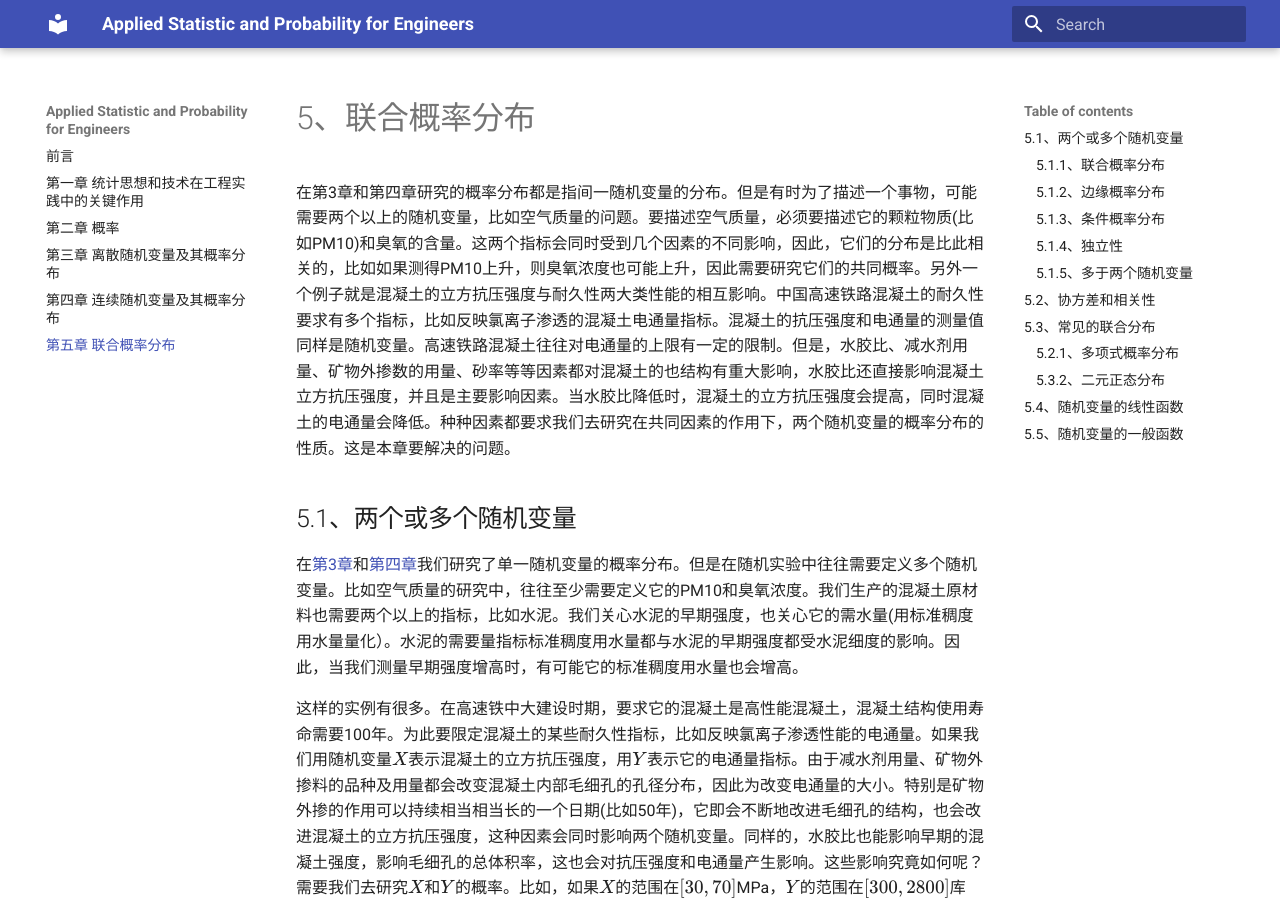
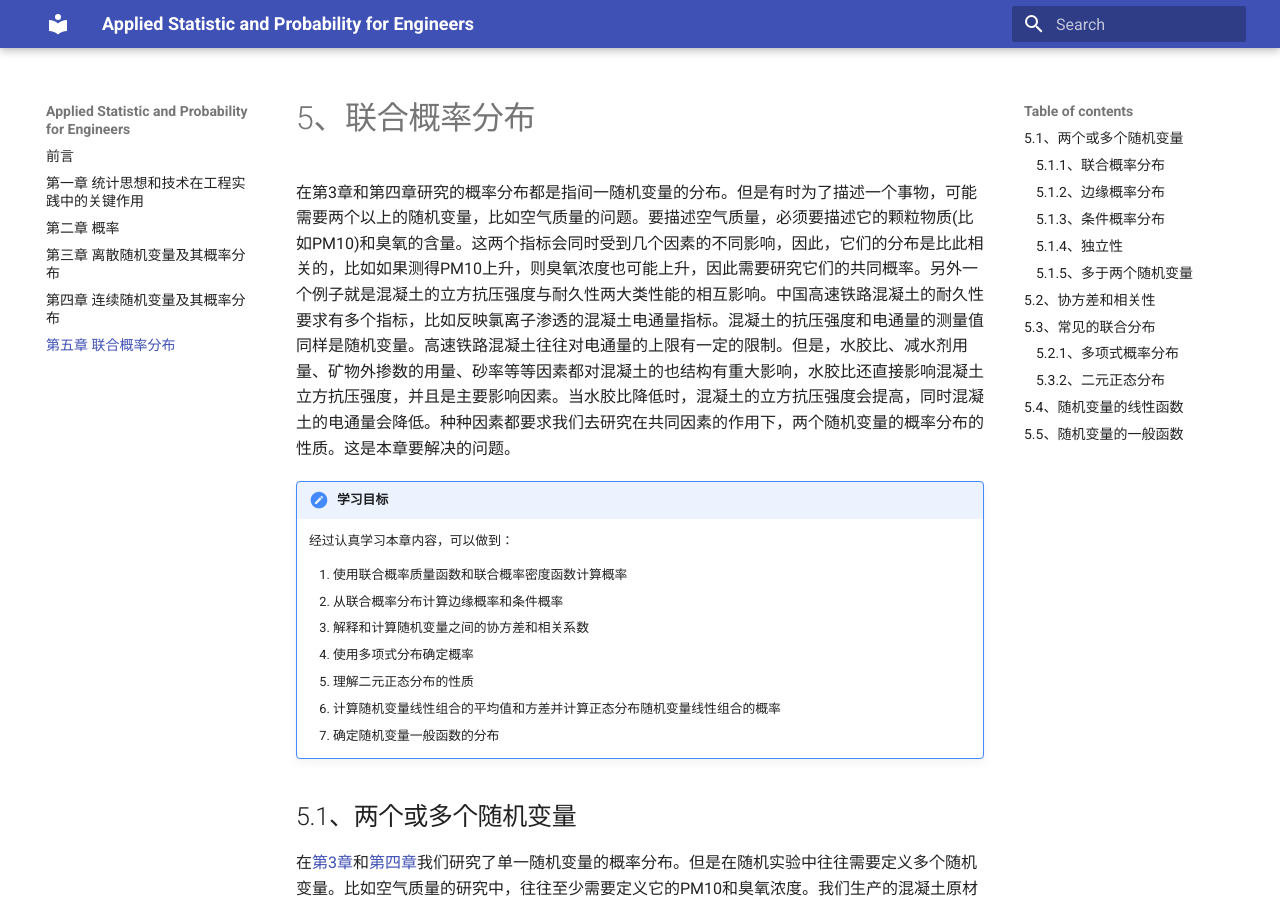
Before and after one commit to chenmich/applied_statistic_and_probability_for_engineers, an MkDocs documentation site: the page built from docs/fifth.md, in a window 1280 px wide and 900 px high. Built offline with MkDocs 1.6.1 and Material for MkDocs 9.7.7, drawn with Linux system fonts in a browser that asks for light colours.

Commit message:
add the learning objectives

```diff
--- a/docs/fifth.md
+++ b/docs/fifth.md
@@ -1,6 +1,17 @@
 # 5、联合概率分布
 
 在第3章和第四章研究的概率分布都是指间一随机变量的分布。但是有时为了描述一个事物，可能需要两个以上的随机变量，比如空气质量的问题。要描述空气质量，必须要描述它的颗粒物质(比如PM10)和臭氧的含量。这两个指标会同时受到几个因素的不同影响，因此，它们的分布是比此相关的，比如如果测得PM10上升，则臭氧浓度也可能上升，因此需要研究它们的共同概率。另外一个例子就是混凝土的立方抗压强度与耐久性两大类性能的相互影响。中国高速铁路混凝土的耐久性要求有多个指标，比如反映氯离子渗透的混凝土电通量指标。混凝土的抗压强度和电通量的测量值同样是随机变量。高速铁路混凝土往往对电通量的上限有一定的限制。但是，水胶比、减水剂用量、矿物外掺数的用量、砂率等等因素都对混凝土的也结构有重大影响，水胶比还直接影响混凝土立方抗压强度，并且是主要影响因素。当水胶比降低时，混凝土的立方抗压强度会提高，同时混凝土的电通量会降低。种种因素都要求我们去研究在共同因素的作用下，两个随机变量的概率分布的性质。这是本章要解决的问题。
+
+!!!note "学习目标"
+    经过认真学习本章内容，可以做到：
+
+    1. 使用联合概率质量函数和联合概率密度函数计算概率
+    2. 从联合概率分布计算边缘概率和条件概率
+    3. 解释和计算随机变量之间的协方差和相关系数
+    4. 使用多项式分布确定概率
+    5. 理解二元正态分布的性质
+    6. 计算随机变量线性组合的平均值和方差并计算正态分布随机变量线性组合的概率
+    7. 确定随机变量一般函数的分布
 
 ## 5.1、两个或多个随机变量
 
```
